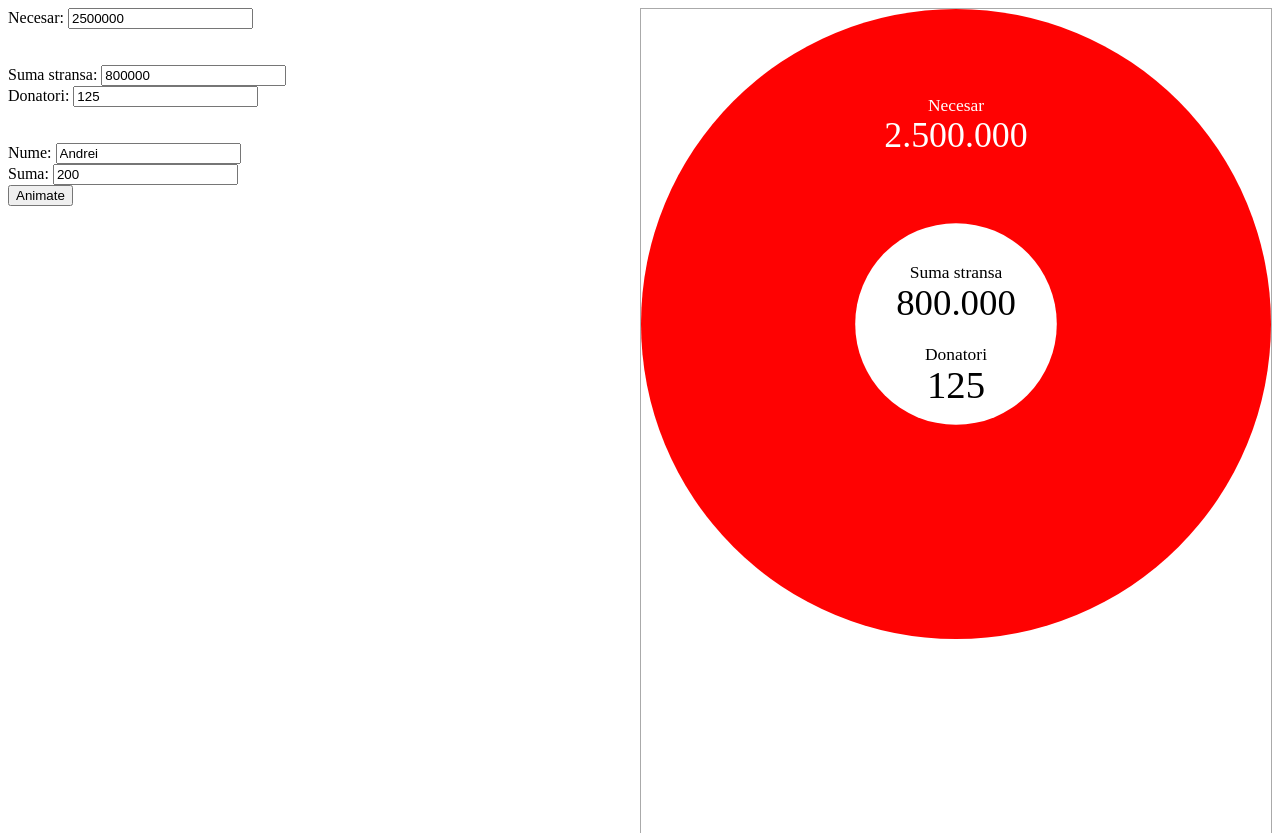
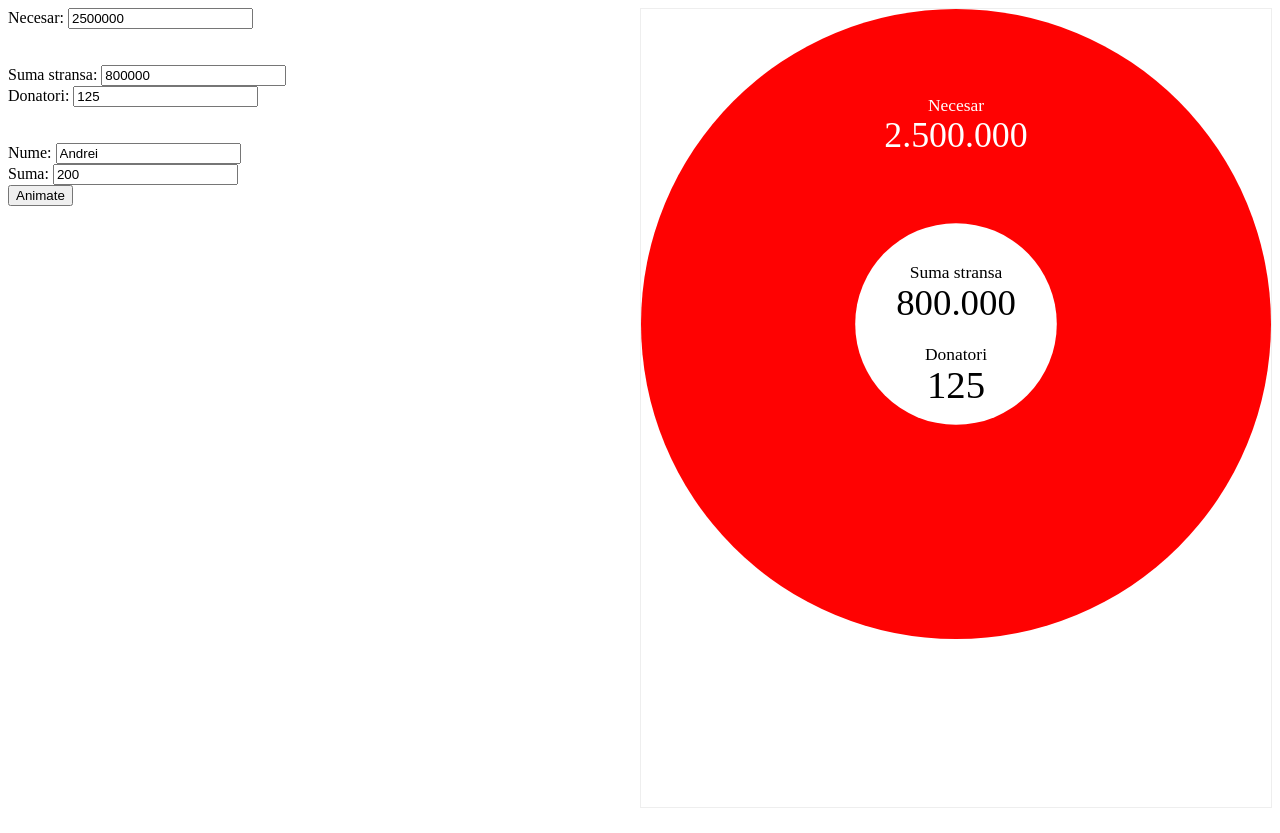
Before and after one commit to andreipfeiffer/oxigen-animation, a website: page docs/index.html in a window 1280 px wide. Shown: the top 833 px of the page. Drawn offline with nearby package versions, Linux system fonts and the light colour scheme.

Commit message:
Make example not exceed page fold

```diff
--- a/docs/index.html
+++ b/docs/index.html
@@ -7,9 +7,7 @@
 </head>
 
 <body>
-  <div id="app">
-
-    <div style="display: grid; grid-template-columns: 1fr 1fr;">
+  <div style="display: grid; grid-template-columns: 1fr 1fr; grid-auto-rows: 100vh;">
     <div>
       <form id="init-form">
         <label>Necesar:
@@ -50,10 +48,9 @@
 
         <button type="submit">Animate</button>
       </form>
+    </div>
 
-      </div>
-      <div id="animation-stage" style="border: 1px #aaa solid"></div>
-    </div>
+    <div id="animation-stage" style="border: 1px #eee solid;"></div>
   </div>
 
   <script src="https://cdn.jsdelivr.net/npm/animejs@3.2.1/lib/anime.min.js"></script>
```
Lines whose indentation alone changed are shown as unchanged.
